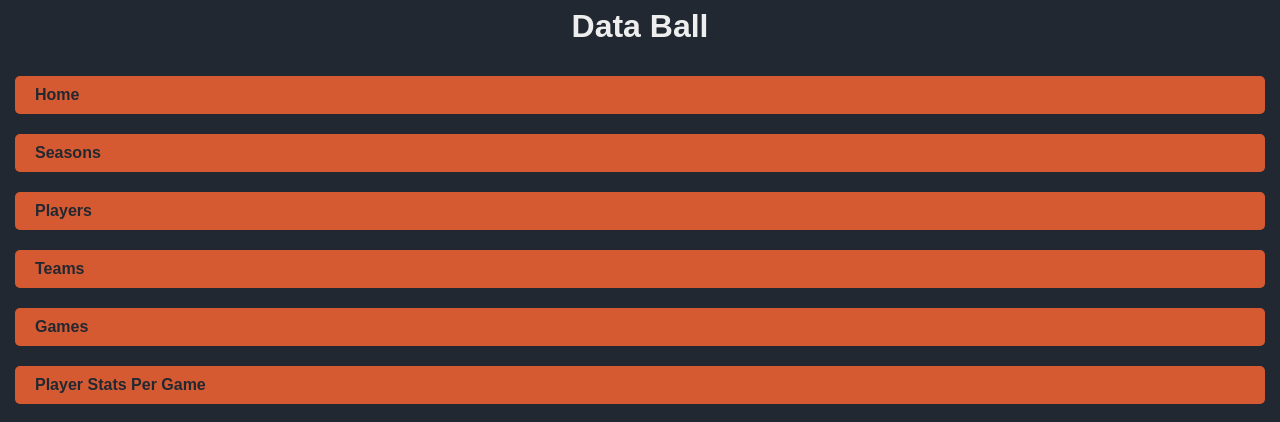
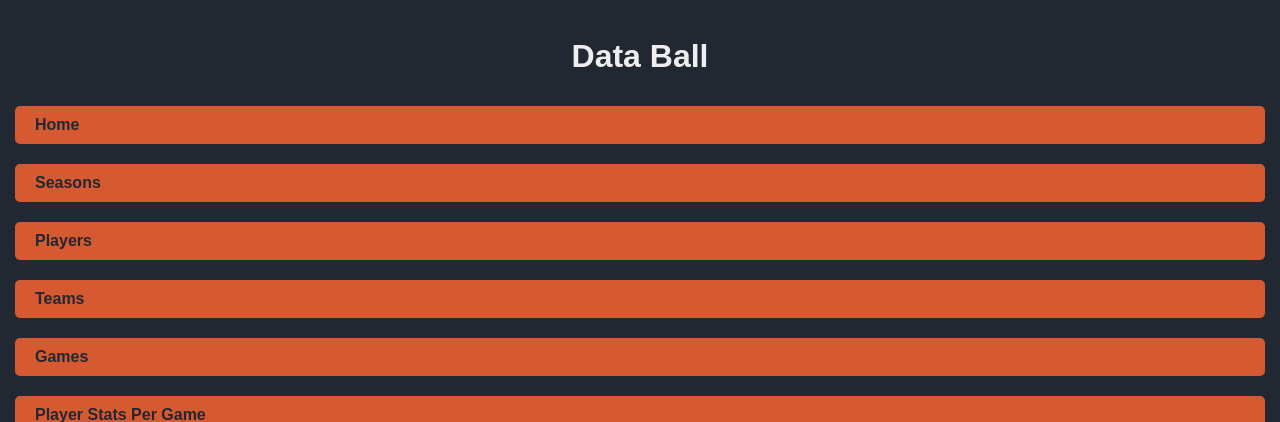
Before and after one commit to dobell733/data_ball, a Flask app: page / in a window 1280 px wide. Shown: the top 422 px of the page. Run offline with Flask 2, Linux system fonts and the light colour scheme; some libraries are stand-ins or nearby versions.

Commit message:
add padding to top of h1

```diff
--- a/static/css/style.css
+++ b/static/css/style.css
@@ -107,6 +107,11 @@ h2 {
     text-decoration: underline;
 }
 
+h1 {
+    padding-top: 30px;
+}
+
+
 h1, p, h2 {
     text-align: center;
 }
```
